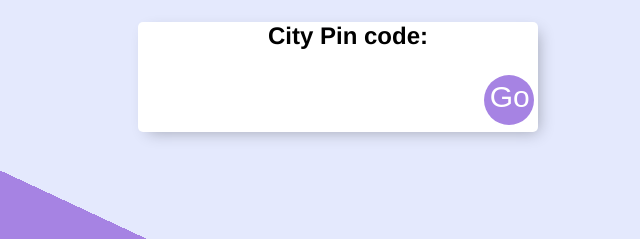
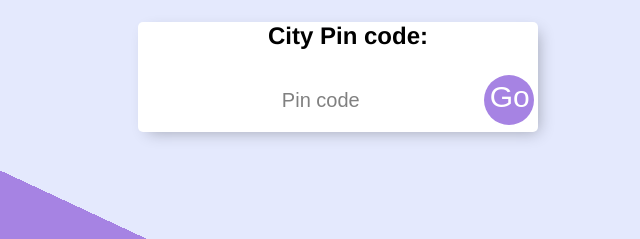
Before and after one commit to jeshu2002/Weather, a website: page index.html in a window 1280 px wide. Shown: the part 172-411 px from the top of the page, 302-942 px from the left. Drawn offline with Linux system fonts and the light colour scheme.

Commit message:
Updating files

```diff
--- a/index.html
+++ b/index.html
@@ -12,7 +12,7 @@
     <div class="box">
       <form action="/" method="post">
         <label for="cityinput"><h2>City Pin code:</h2></label>
-        <input id="cityinput" type="text" name="CityName">
+        <input id="cityinput" type="text" name="CityName" placeholder="Pin code" autocomplete="off">
         <button type="submit" >Go</button>
       </form>
     </div>
```
